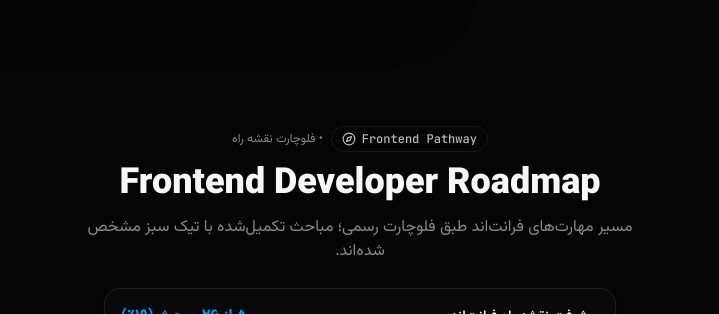
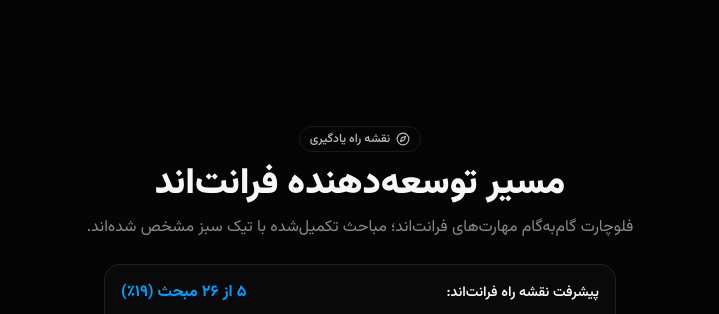
Before and after one commit to Aporis3674/Aporis3674.github.io, a React (Vite) app: page / in a window 1280 px wide. Shown: the part 1440-1754 px from the top of the page, without its empty margins (280-999 px from the left). Built offline with nearby package versions, Linux system fonts and the light colour scheme; no server answers.

Commit message:
fix: فارسی‌سازی عنوان و نشان هدر بخش نقشه راه

```diff
--- a/src/components/sections/RoadmapDiagram.tsx
+++ b/src/components/sections/RoadmapDiagram.tsx
@@ -104,19 +104,16 @@ export function RoadmapDiagram() {
     <section id="roadmap" className="py-16 px-4 max-w-5xl mx-auto">
       {/* هدر بخش نقشه راه */}
       <div className="flex flex-col items-center text-center mb-8">
-        <div className="flex items-center gap-2 mb-3">
-          <Badge variant="outline" className="text-brand border-brand/30 gap-1.5 font-mono" dir="ltr">
-            <Compass className="size-3.5" />
-            <span>Frontend Pathway</span>
-          </Badge>
-          <span className="text-xs text-muted-foreground">• فلوچارت نقشه راه</span>
-        </div>
+        <Badge variant="outline" className="mb-3 text-brand border-brand/30 gap-1.5">
+          <Compass className="size-3.5" />
+          <span>نقشه راه یادگیری</span>
+        </Badge>
 
         <h2 className="text-2xl sm:text-4xl font-black text-foreground mb-3">
-          Frontend Developer Roadmap
+          مسیر توسعه‌دهنده فرانت‌اند
         </h2>
         <p className="text-sm sm:text-base text-muted-foreground max-w-xl mb-6">
-          مسیر مهارت‌های فرانت‌اند طبق فلوچارت رسمی؛ مباحث تکمیل‌شده با تیک سبز مشخص شده‌اند.
+          فلوچارت گام‌به‌گام مهارت‌های فرانت‌اند؛ مباحث تکمیل‌شده با تیک سبز مشخص شده‌اند.
         </p>
 
         {/* نوار پیشرفت نقشه راه */}
```
